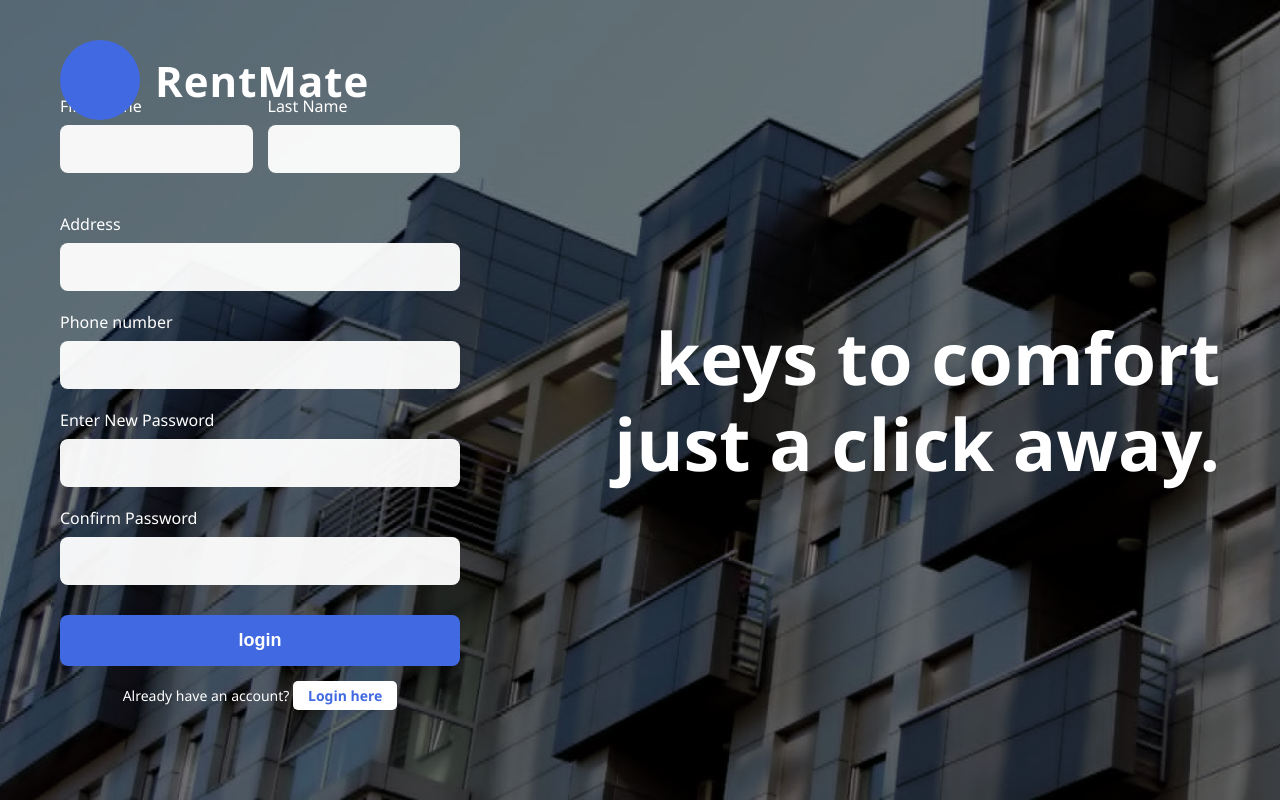
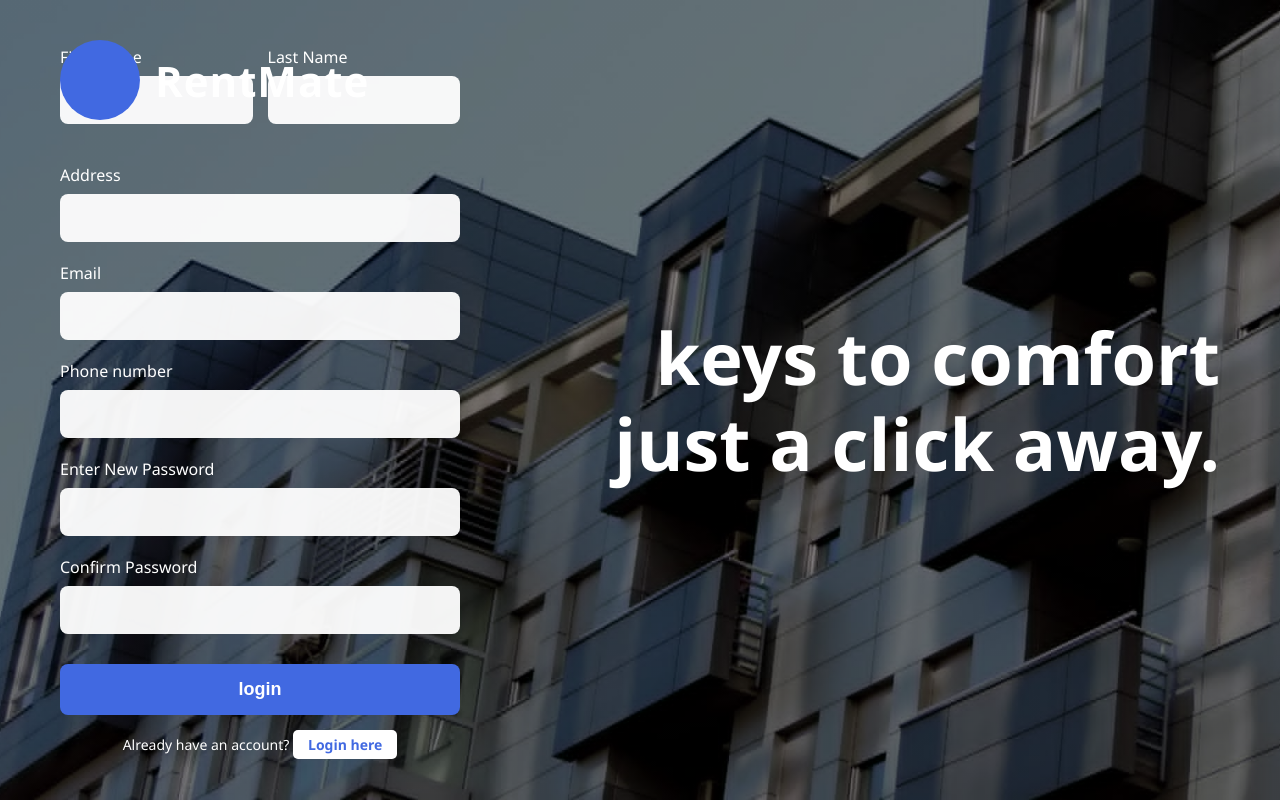
Before and after one commit to sipjems13/RentMateProject, a Django app: page /login/landlord/register/ in a window 1280 px wide. Run offline with Django 5.2, Linux system fonts and the light colour scheme.

Commit message:
feature(register_app): add email field

```diff
--- a/templates/logins/landlord-register.html
+++ b/templates/logins/landlord-register.html
@@ -42,6 +42,10 @@
                     <input type="text" id="address" name="address" required>
                 </div>
                 <div class="form-group">
+                    <label for="email">Email</label>
+                    <input type="email" id="email" name="email" required>
+                </div>
+                <div class="form-group">
                     <label for="phone_number">Phone number</label>
                     <input type="tel" id="phone_number" name="phone_number" required>
                 </div>
```
